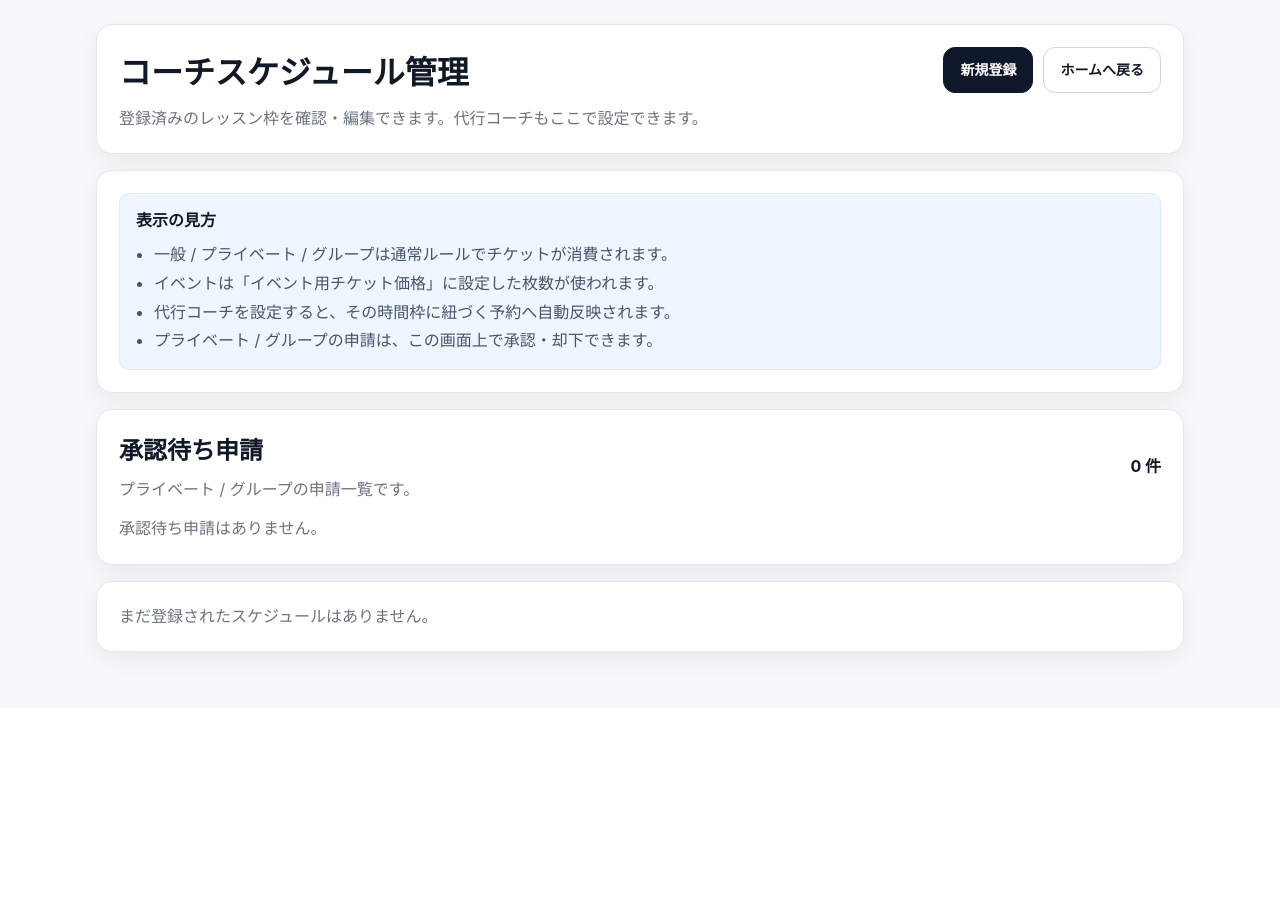
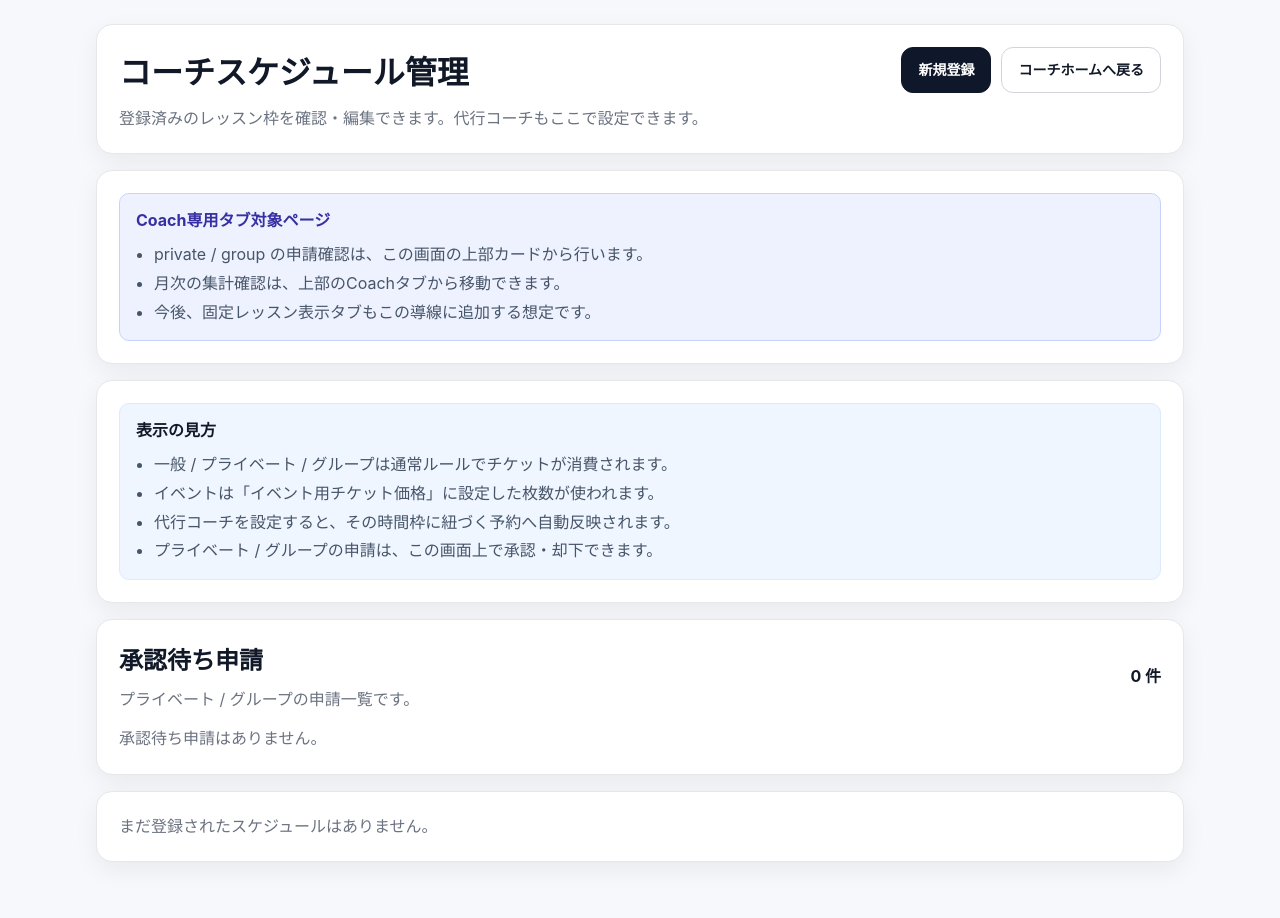
Before and after one commit to KEIIZ-3/tennis-app, a Django app: page /coach/availability/ in a window 1280 px wide. Shown: the part 128-1046 px from the top of the page. Before the commit the page ends 796 px from the top, so only its background shows below. Run offline with Django 4.2, Linux system fonts and the light colour scheme; a user stored in the database is signed in; data comes from the database, SQL or seed files in the repository; data that the repository does not hold is empty; parts of the project's set-up code (start-up, migrations or seed data) failed here and were passed over; some libraries are stand-ins or nearby versions.

Commit message:
Update availability_list.html

```diff
--- a/club/templates/coach/availability_list.html
+++ b/club/templates/coach/availability_list.html
@@ -13,8 +13,19 @@
 
     <div style="display:flex; gap:10px; flex-wrap:wrap;">
       <a href="{% url 'club:coach_availability_create' %}" class="btn btn-primary">新規登録</a>
-      <a href="{% url 'club:home' %}" class="btn">ホームへ戻る</a>
+      <a href="{% url 'club:home' %}" class="btn">コーチホームへ戻る</a>
     </div>
+  </div>
+</div>
+
+<div class="card">
+  <div style="padding:14px 16px; border:1px solid #c7d2fe; background:#eef2ff; border-radius:10px;">
+    <div style="font-weight:700; margin-bottom:6px; color:#3730a3;">Coach専用タブ対象ページ</div>
+    <ul style="margin:0; padding-left:18px; line-height:1.8; color:#475569;">
+      <li>private / group の申請確認は、この画面の上部カードから行います。</li>
+      <li>月次の集計確認は、上部のCoachタブから移動できます。</li>
+      <li>今後、固定レッスン表示タブもこの導線に追加する想定です。</li>
+    </ul>
   </div>
 </div>
 
```
